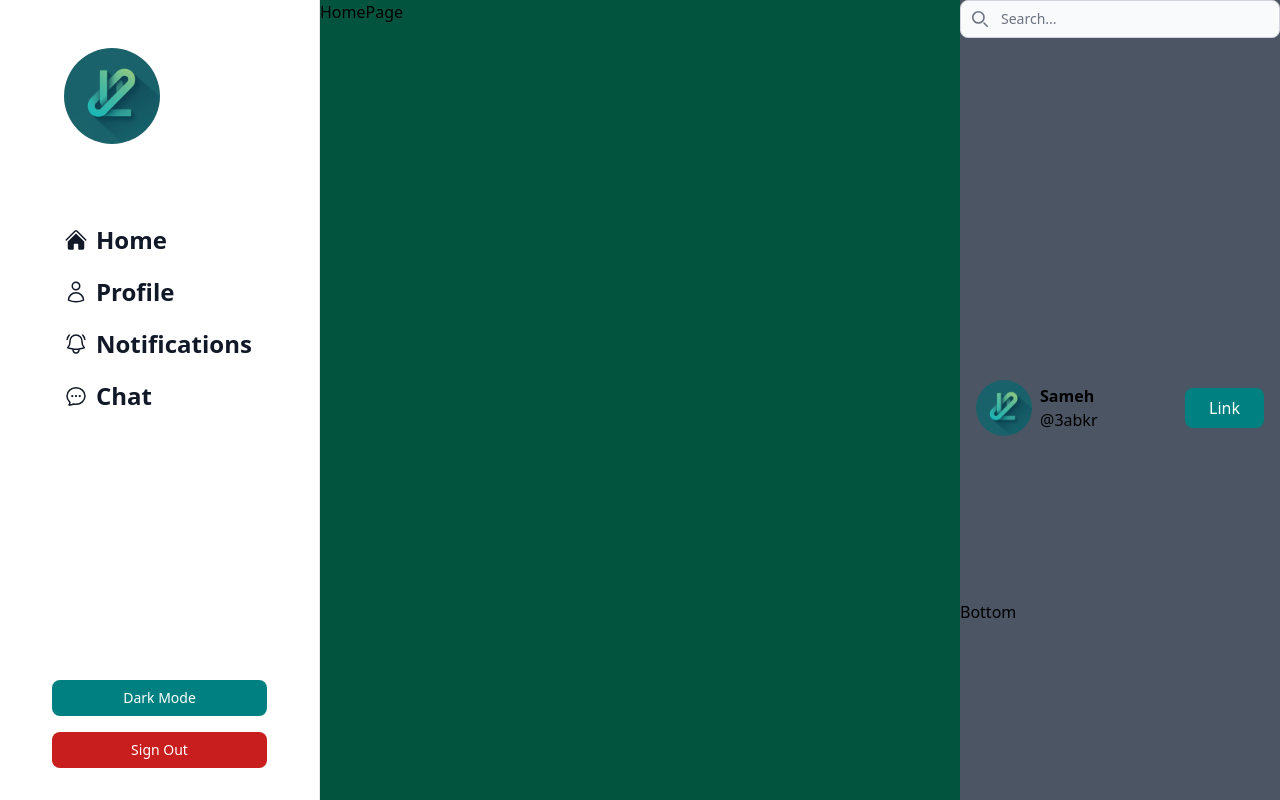
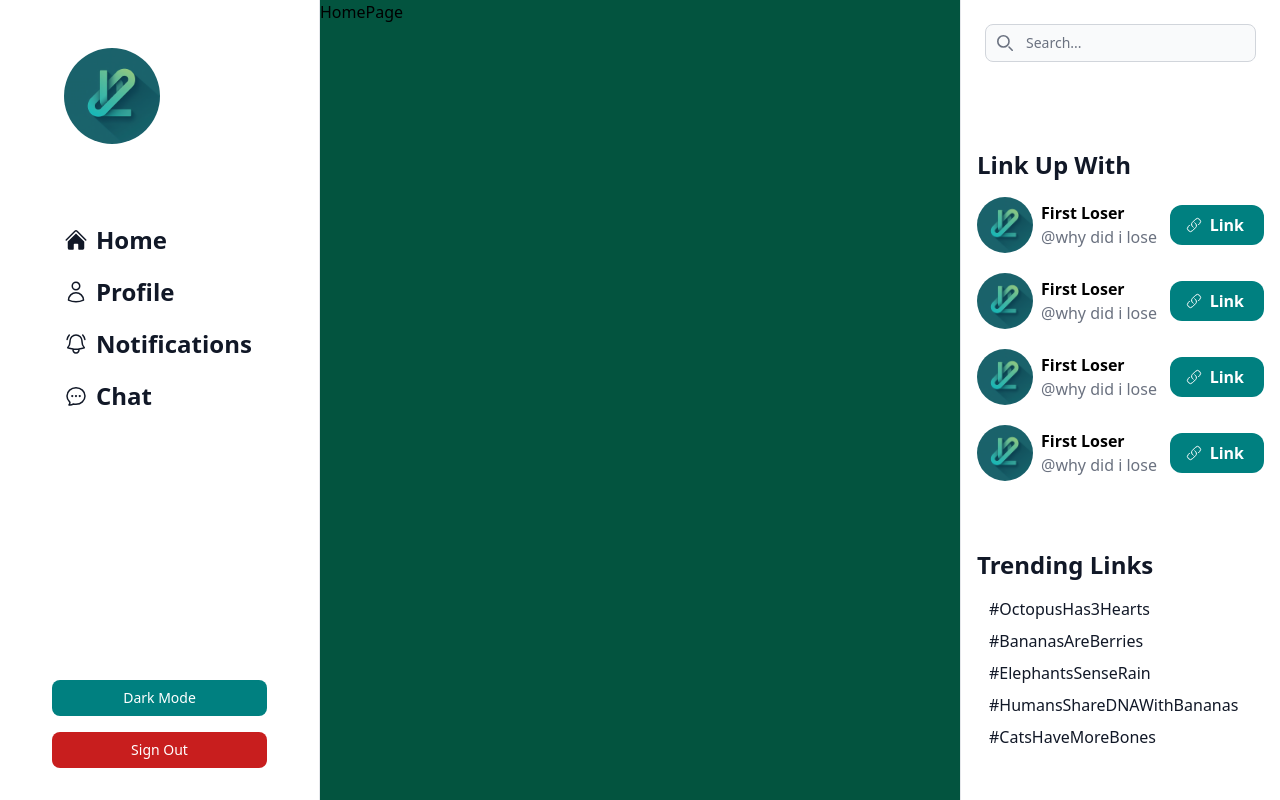
Before and after one commit to zainmo11/lynkus, a React (Vite) app in the folder client/: page / in a window 1280 px wide. Built offline with nearby package versions, Linux system fonts and the light colour scheme.

Commit message:
Sidebar finished - Static

```diff
--- a/client/index.html
+++ b/client/index.html
@@ -6,7 +6,7 @@
     <meta name="viewport" content="width=device-width, initial-scale=1.0" />
     <title>Vite + React</title>
   </head>
-  <body>
+  <body class="bg-light-background dark:bg-dark-background">
     <div id="root"></div>
     <script type="module" src="/src/main.jsx"></script>
   </body>
--- a/client/src/components/Head.jsx
+++ b/client/src/components/Head.jsx
@@ -1,19 +1,19 @@
-import React from 'react'
-
 function Head() {
   return (
-    <div className='flex items-center justify-start gap-2'>
+    <div className="flex items-center justify-start gap-2">
       <img
         src="logo.png"
         className="h-14 rounded-full object-cover"
         alt="Logo"
       />
-            <div className='flex flex-col'>
-                <p className='font-semibold'>Sameh</p>
-                <p className='font-thin'>@3abkr</p>
+      <div className="flex flex-col">
+        <p className="text-black font-semibold dark:text-white">First Loser</p>
+        <p className="text-gray-500 font-medium dark:text-gray-400">
+          @why did i lose
+        </p>
       </div>
     </div>
-  )
+  );
 }
 
-export default Head
+export default Head;
--- a/client/src/components/Sidebar.jsx
+++ b/client/src/components/Sidebar.jsx
@@ -1,24 +1,151 @@
+import { Link } from "react-router-dom";
 import Head from "./Head";
 
 function Sidebar() {
   return (
-    <div className="hidden lg:grid grid-rows-4 col-span-2 bg-gray-600">
-      <div className="row-span-1">
-      <div className="relative hidden md:block">
-      <div className="absolute inset-y-0 start-0 flex items-center ps-3 pointer-events-none">
-        <svg className="w-4 h-4 text-gray-500 dark:text-gray-400" aria-hidden="true" xmlns="http://www.w3.org/2000/svg" fill="none" viewBox="0 0 20 20">
-          <path stroke="currentColor" stroke-linecap="round" stroke-linejoin="round" stroke-width="2" d="m19 19-4-4m0-7A7 7 0 1 1 1 8a7 7 0 0 1 14 0Z"/>
-        </svg>
-        <span className="sr-only">Search icon</span>
+    <div className="w-full max-h-screen bg-light-background dark:bg-dark-background hidden lg:grid grid-rows-6 col-span-2 border-l border-gray-200 dark:border-gray-600">
+      <div className="h-full row-span-1 mt-6 mx-6">
+        <div className="relative hidden md:block">
+          <div className="absolute inset-y-0 start-0 flex items-center ps-3 pointer-events-none">
+            <svg
+              className="w-4 h-4 text-gray-500 dark:text-gray-400"
+              aria-hidden="true"
+              xmlns="http://www.w3.org/2000/svg"
+              fill="none"
+              viewBox="0 0 20 20"
+            >
+              <path
+                stroke="currentColor"
+                strokeLinecap="round"
+                strokeLinejoin="round"
+                strokeWidth={2}
+                d="m19 19-4-4m0-7A7 7 0 1 1 1 8a7 7 0 0 1 14 0Z"
+              />
+            </svg>
+          </div>
+          <input
+            type="text"
+            id="search-navbar"
+            className="block w-full p-2 ps-10 text-sm text-gray-900 border border-gray-300 rounded-lg bg-gray-50 focus:ring-blue-500 focus:border-blue-500 dark:bg-gray-700 dark:border-gray-600 dark:placeholder-gray-400 dark:text-white dark:focus:ring-blue-500 dark:focus:border-blue-500"
+            placeholder="Search..."
+          />
+        </div>
       </div>
-      <input type="text" id="search-navbar" className="block w-full p-2 ps-10 text-sm text-gray-900 border border-gray-300 rounded-lg bg-gray-50 focus:ring-blue-500 focus:border-blue-500 dark:bg-gray-700 dark:border-gray-600 dark:placeholder-gray-400 dark:text-white dark:focus:ring-blue-500 dark:focus:border-blue-500" placeholder="Search..."/>
-    </div>
+      {/* Need 5 Random users unique */}
+      <div className="min-h-96 row-span-3 mt-4 mx-4">
+        <h1 className="text-2xl font-bold mb-4 text-gray-900 dark:text-white">
+          Link Up With
+        </h1>
+        <div className="w-full flex flex-col justify-center items-center gap-5">
+          <div className="w-full flex justify-between items-center">
+            <Head />
+            <Link
+              to={"/profile"}
+              className="bg-light-secondaryText pl-4 pr-5 py-2 flex justify-center items-center gap-2 rounded-xl"
+            >
+              <svg
+                xmlns="http://www.w3.org/2000/svg"
+                fill="none"
+                viewBox="0 0 24 24"
+                strokeWidth={1.5}
+                stroke="currentColor"
+                className="size-4 text-white"
+              >
+                <path
+                  strokeLinecap="round"
+                  strokeLinejoin="round"
+                  d="M13.19 8.688a4.5 4.5 0 0 1 1.242 7.244l-4.5 4.5a4.5 4.5 0 0 1-6.364-6.364l1.757-1.757m13.35-.622 1.757-1.757a4.5 4.5 0 0 0-6.364-6.364l-4.5 4.5a4.5 4.5 0 0 0 1.242 7.244"
+                />
+              </svg>
+              <p className=" text-white text-base font-semibold">Link</p>
+            </Link>
+          </div>
+          <div className="w-full flex justify-between items-center">
+            <Head />
+            <Link
+              to={"/profile"}
+              className="bg-light-secondaryText pl-4 pr-5 py-2 flex justify-center items-center gap-2 rounded-xl"
+            >
+              <svg
+                xmlns="http://www.w3.org/2000/svg"
+                fill="none"
+                viewBox="0 0 24 24"
+                strokeWidth={1.5}
+                stroke="currentColor"
+                className="size-4 text-white"
+              >
+                <path
+                  strokeLinecap="round"
+                  strokeLinejoin="round"
+                  d="M13.19 8.688a4.5 4.5 0 0 1 1.242 7.244l-4.5 4.5a4.5 4.5 0 0 1-6.364-6.364l1.757-1.757m13.35-.622 1.757-1.757a4.5 4.5 0 0 0-6.364-6.364l-4.5 4.5a4.5 4.5 0 0 0 1.242 7.244"
+                />
+              </svg>
+              <p className=" text-white text-base font-semibold">Link</p>
+            </Link>
+          </div>
+          <div className="w-full flex justify-between items-center">
+            <Head />
+            <Link
+              to={"/profile"}
+              className="bg-light-secondaryText pl-4 pr-5 py-2 flex justify-center items-center gap-2 rounded-xl"
+            >
+              <svg
+                xmlns="http://www.w3.org/2000/svg"
+                fill="none"
+                viewBox="0 0 24 24"
+                strokeWidth={1.5}
+                stroke="currentColor"
+                className="size-4 text-white"
+              >
+                <path
+                  strokeLinecap="round"
+                  strokeLinejoin="round"
+                  d="M13.19 8.688a4.5 4.5 0 0 1 1.242 7.244l-4.5 4.5a4.5 4.5 0 0 1-6.364-6.364l1.757-1.757m13.35-.622 1.757-1.757a4.5 4.5 0 0 0-6.364-6.364l-4.5 4.5a4.5 4.5 0 0 0 1.242 7.244"
+                />
+              </svg>
+              <p className=" text-white text-base font-semibold">Link</p>
+            </Link>
+          </div>
+          <div className="w-full flex justify-between items-center">
+            <Head />
+            <Link
+              to={"/profile"}
+              className="bg-light-secondaryText pl-4 pr-5 py-2 flex justify-center items-center gap-2 rounded-xl"
+            >
+              <svg
+                xmlns="http://www.w3.org/2000/svg"
+                fill="none"
+                viewBox="0 0 24 24"
+                strokeWidth={1.5}
+                stroke="currentColor"
+                className="size-4 text-white"
+              >
+                <path
+                  strokeLinecap="round"
+                  strokeLinejoin="round"
+                  d="M13.19 8.688a4.5 4.5 0 0 1 1.242 7.244l-4.5 4.5a4.5 4.5 0 0 1-6.364-6.364l1.757-1.757m13.35-.622 1.757-1.757a4.5 4.5 0 0 0-6.364-6.364l-4.5 4.5a4.5 4.5 0 0 0 1.242 7.244"
+                />
+              </svg>
+              <p className=" text-white text-base font-semibold">Link</p>
+            </Link>
+          </div>
+        </div>
       </div>
-      <div className="row-span-2 flex justify-between items-center mt-4 mx-4">
-      <Head/>
-        <button className="bg-light-secondaryText px-6 py-2 font-medium rounded-lg text-center text-white">Link</button>
+      {/* Need 5 Tags */}
+      <div className="max-h-full row-span-2 mt-4 mx-4">
+        <h1 className="text-2xl font-bold mb-4 text-gray-900 dark:text-white">
+          Trending Links
+        </h1>
+        <div className="max-h-full flex flex-col justify-between items-start gap-2 ml-3">
+          <p className=" text-gray-900 dark:text-white">#OctopusHas3Hearts</p>
+          <p className=" text-gray-900 dark:text-white">#BananasAreBerries</p>
+          <p className=" text-gray-900 dark:text-white">#ElephantsSenseRain</p>
+          <p className=" text-gray-900 dark:text-white">
+            #HumansShareDNAWithBananas
+          </p>
+          <p className="text-gray-900 dark:text-white">#CatsHaveMoreBones</p>
+        </div>
       </div>
-      <div className="row-span-1">Bottom</div>
     </div>
   );
 }
```
Lines whose indentation alone changed are shown as unchanged.
